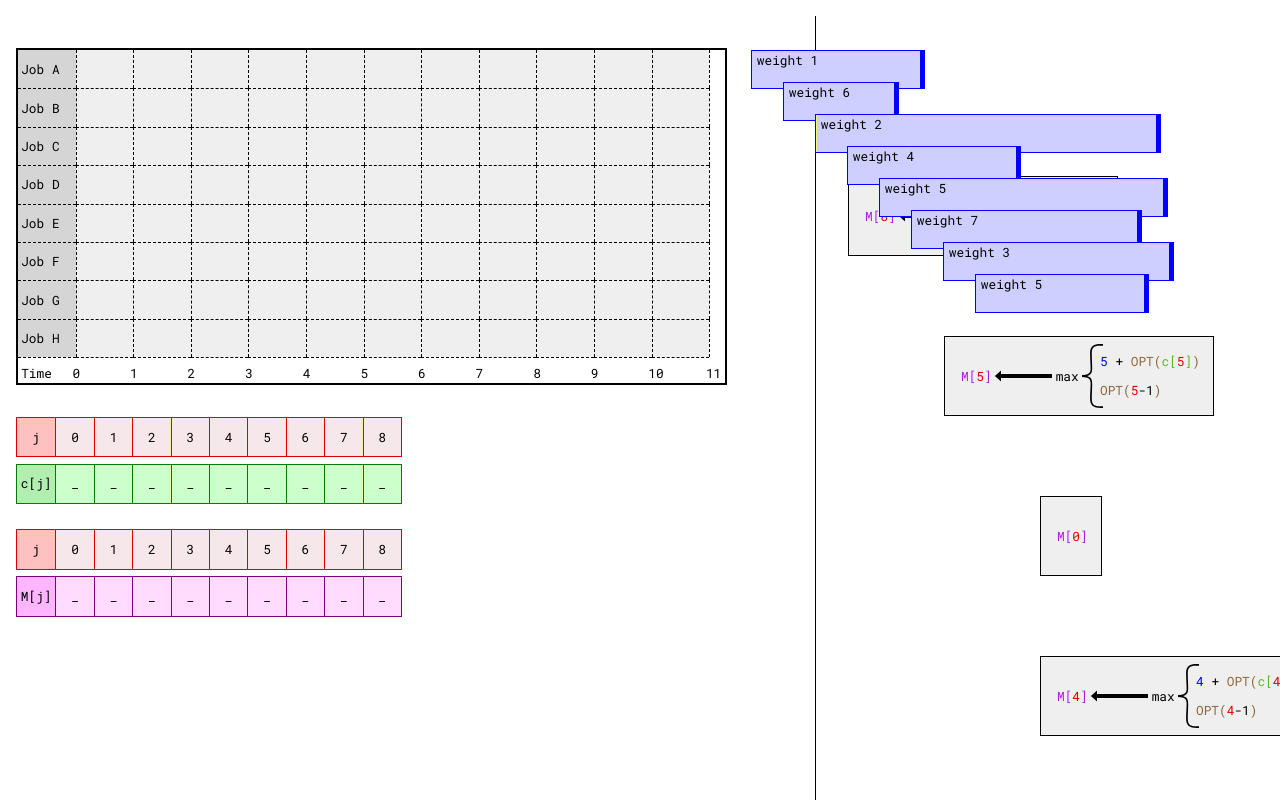
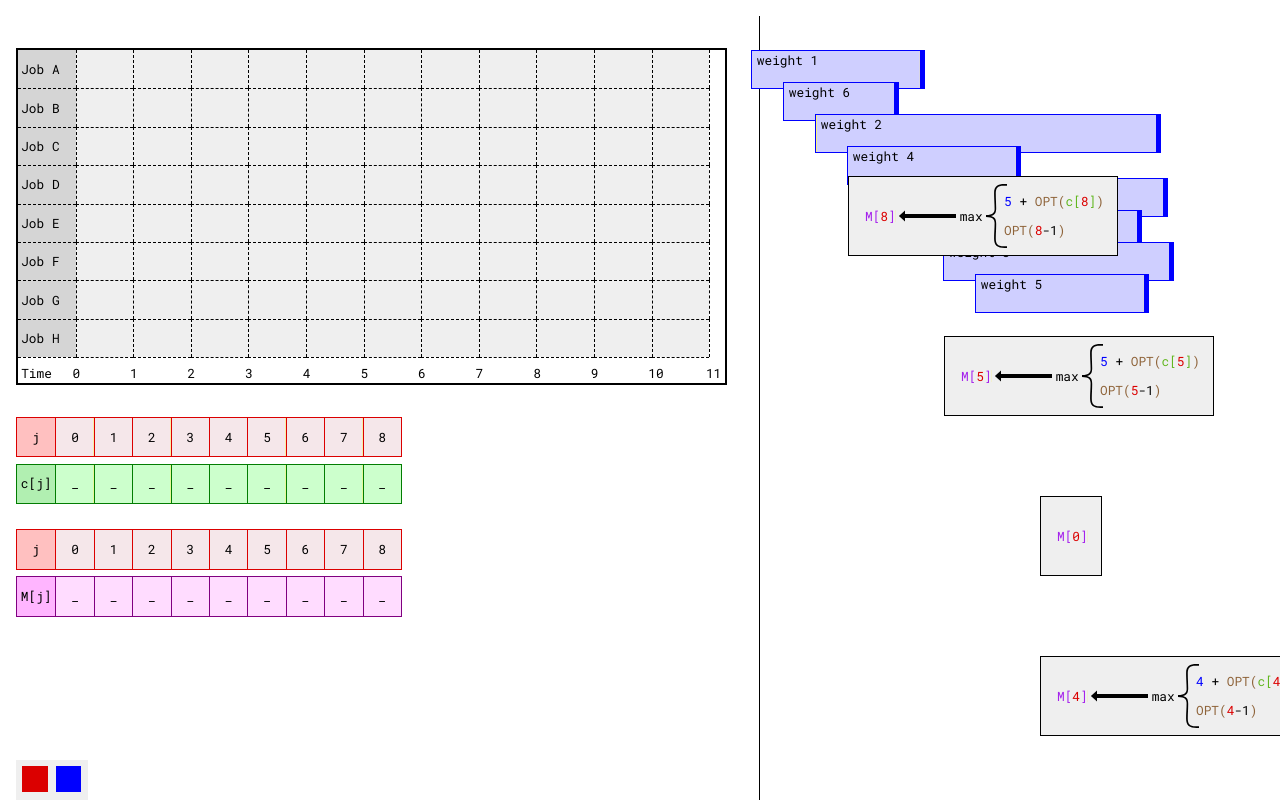
Before and after one commit to NkemdiAnyiam/CSCE-491H_Codebase, a plain HTML site: page index.html in a window 1280 px wide. Shown: the top 800 px of the page. Drawn offline with Linux system fonts and the light colour scheme.

Commit message:
Make the displayed data on the left and the playback buttons fixed

```diff
--- a/css/components/playback-controls.css
+++ b/css/components/playback-controls.css
@@ -2,10 +2,16 @@
 /**************************** PLAYBACK CONTROLS ****************************/
 /*****************************************************************/
 
+.boxes {
+  position: fixed;
+  bottom: 0;
+  padding: 2rem;
+  background-color: var(--color-gray-lighter);
+}
+
 .box {
   width: 8rem;
   height: 8rem;
-  margin-top: 10rem;
   display: inline-block;
 }
 
--- a/css/layout/layout.css
+++ b/css/layout/layout.css
@@ -15,8 +15,12 @@
 }
 
 .data-display {
+  position: fixed;
+
   grid-area: data;
   padding-top: 10rem;
+  padding-right: 10rem;
+  height: 100%;
   border-right: solid 1px var(--color-gray-darkest);
 
   display: flex;
```
